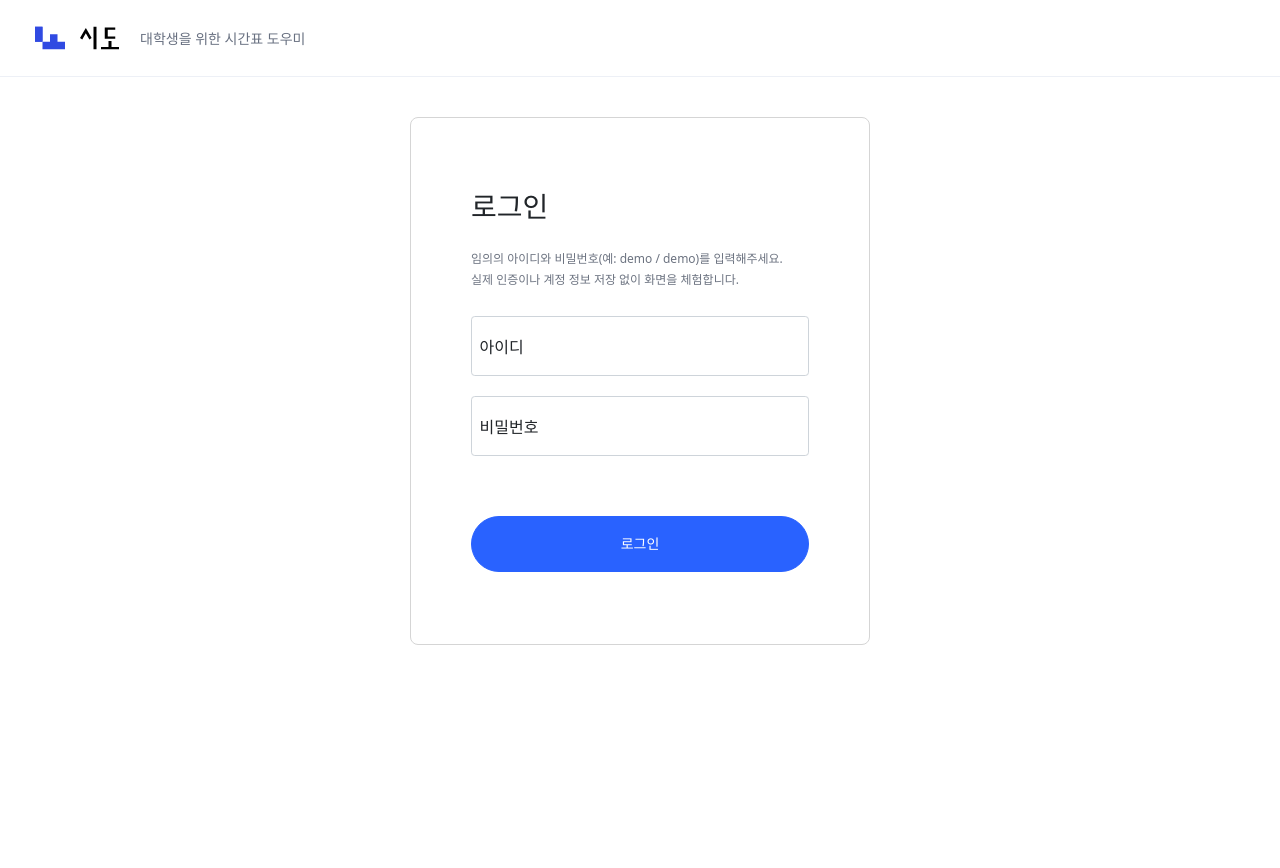
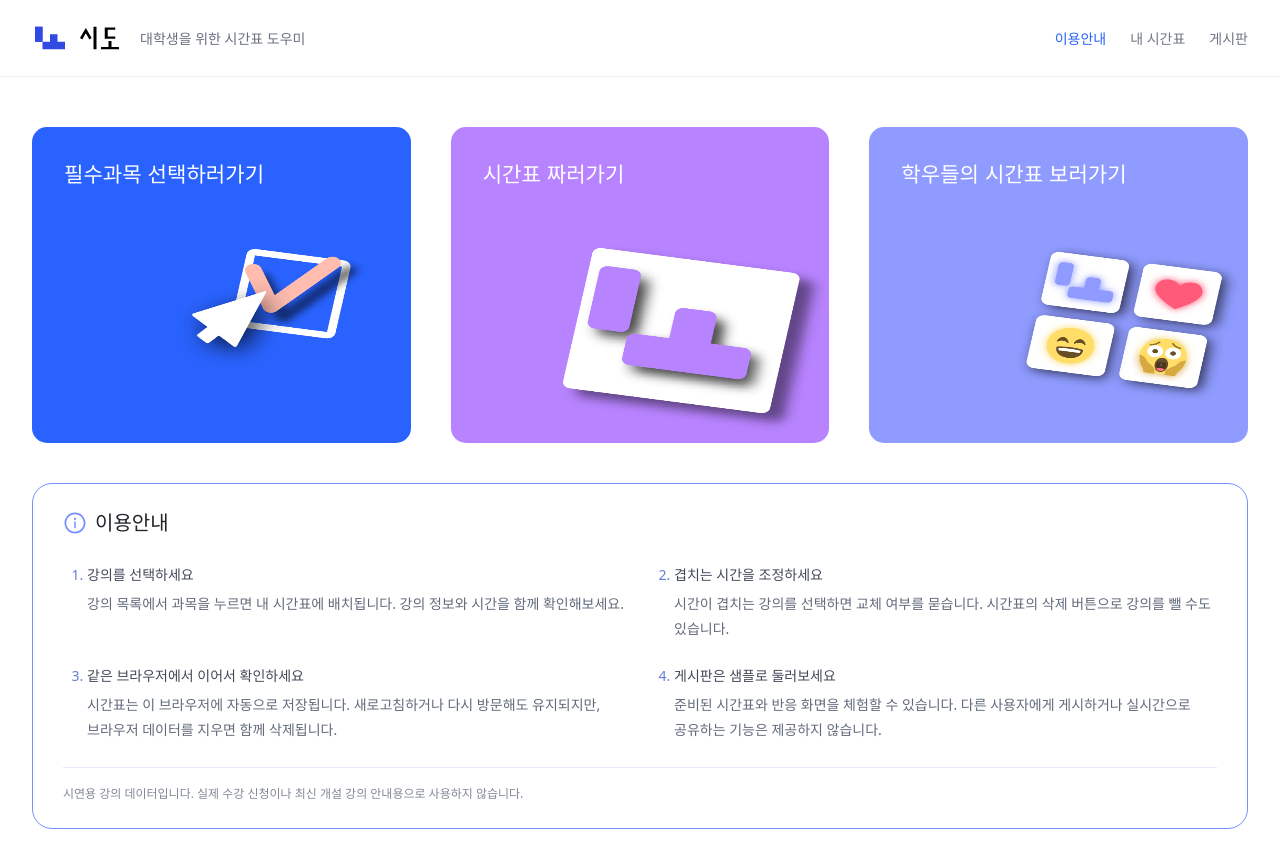
Before and after one commit to TimetableHelper/TimetableHelper-front, a React (Create React App) app: page / in a window 1280 px wide. Shown: the top 868 px of the page. Before the commit the page ends 800 px from the top, so only its background shows below. Built offline with nearby package versions, Linux system fonts and the light colour scheme; what recoil-persist would draw is missing.

Commit message:
Remove demo login gate and open timetable pages directly

```diff
--- a/src/App.css
+++ b/src/App.css
@@ -20,29 +20,11 @@ h2 {
   font-size: 1.4rem;
 }
 
-.form-signin {
-  position: relative;
-  top: 40px;
-  width: 460px;
-  padding: 72px 60px 72px 60px;
-  border: 1px solid #d5d5d5;
-  border-radius: 0.8rem;
-}
-.form-floating,
 .form-select {
   font-weight: 500;
   font-size: 1.6rem;
   height: 60px;
   margin-bottom: 20px;
-}
-
-.title-margin-login {
-  margin-bottom: 56px;
-}
-
-.btn-sido {
-  width: 340px;
-  margin-top: 52px;
 }
 
 .a-pwpage {
@@ -73,9 +55,3 @@ a {
   font-size: 1.4rem;
   font-weight: 400;
 }
-
-.p-checkbox-login {
-  font-size: 1.4rem;
-  font-weight: 500;
-  margin-top: 20px;
-}
--- a/src/Router.js
+++ b/src/Router.js
@@ -1,27 +1,20 @@
 import React from 'react';
 import { BrowserRouter, Navigate, Routes, Route } from 'react-router-dom';
-import { useRecoilValue } from 'recoil';
-import { isLoginIn } from './atoms';
 import MyTimetable from './container/MyTimetable';
 import Article from './container/article';
-import Login from './container/Login';
 import TimetableBoard from './container/TimetableBoard';
 import Main from './container/Main';
-import AlertModalShow from './component/alertNotLoginModalShow';
 
 export function AppRoutes() {
-  const isLoggedIn = useRecoilValue(isLoginIn);
-  const protectedPage = (page) => isLoggedIn ? page : <AlertModalShow />;
-
   return (
     <Routes>
-      <Route path="/" element={isLoggedIn ? <Main /> : <Login />} />
+      <Route path="/" element={<Main />} />
       <Route path="/main" element={<Navigate to="/" replace />} />
       <Route path="/sign-up" element={<Navigate to="/" replace />} />
       <Route path="/sign-up2" element={<Navigate to="/" replace />} />
-      <Route path="/make-newtimetable" element={protectedPage(<Article />)} />
-      <Route path="/my-timetable" element={protectedPage(<MyTimetable />)} />
-      <Route path="/timetable-board" element={protectedPage(<TimetableBoard />)} />
+      <Route path="/make-newtimetable" element={<Article />} />
+      <Route path="/my-timetable" element={<MyTimetable />} />
+      <Route path="/timetable-board" element={<TimetableBoard />} />
       <Route path="*" element={<Navigate to="/" replace />} />
     </Routes>
   );
--- a/src/atoms.js
+++ b/src/atoms.js
@@ -1,23 +1,5 @@
 import { atom } from 'recoil';
 import { recoilPersist } from 'recoil-persist';
-
-// Demo entry stores only a boolean for the current tab, never credentials.
-const sessionLogin = ({ setSelf, onSet }) => {
-  try {
-    window.localStorage.removeItem('userData'); // Retire the old persisted ID.
-  } catch { /* Storage access may be blocked independently. */ }
-  try {
-    setSelf(window.sessionStorage.getItem('timetable-demo-login') === 'true');
-  } catch {
-    // Storage may be unavailable; the demo still works in memory.
-  }
-  onSet((value) => {
-    try {
-      if (value === true) window.sessionStorage.setItem('timetable-demo-login', 'true');
-      else window.sessionStorage.removeItem('timetable-demo-login');
-    } catch { /* Keep the current in-memory session. */ }
-  });
-};
 
 // Accept the old tableInfo key so existing course selections are preserved.
 // Broken/blocked storage must not prevent the demo from opening.
@@ -41,13 +23,6 @@ const { persistAtom: tableInfo } = recoilPersist({
   storage: tableStorage,
 });
 
-// Demo session: boolean only, scoped to this browser tab.
-export const isLoginIn = atom({
-  key: 'isLoginIn',
-  default: false,
-  effects_UNSTABLE: [sessionLogin],
-});
-
 // Keep the original key for existing saved schedules.
 export const finalClassArray = atom({
   key: 'finalClassArr',
--- a/src/component/Header.js
+++ b/src/component/Header.js
@@ -1,26 +1,10 @@
 import React, { useState } from 'react';
-import { Link, NavLink, useNavigate } from 'react-router-dom';
-import { useRecoilState } from 'recoil';
-import { isLoginIn } from '../atoms';
+import { Link, NavLink } from 'react-router-dom';
 import logo from './logo.svg';
 import '../styles/component/Header.scss';
 
 function Header() {
-  const [isLoggedIn, setLoggedIn] = useRecoilState(isLoginIn);
   const [menuOpen, setMenuOpen] = useState(false);
-  const navigate = useNavigate();
-
-  const logout = () => {
-    setLoggedIn(false);
-    // Remove the legacy demo session; keep the saved timetable.
-    try {
-      window.localStorage.removeItem('userData');
-    } catch {
-      // Browsers that block storage can still end the in-memory session.
-    }
-    setMenuOpen(false);
-    navigate('/', { replace: true });
-  };
 
   const closeMenu = () => setMenuOpen(false);
   const navClassName = ({ isActive }) => `sido-nav__link${isActive ? ' is-active' : ''}`;
@@ -34,8 +18,6 @@ function Header() {
           </Link>
           <p>대학생을 위한 시간표 도우미</p>
         </div>
-        {isLoggedIn && (
-          <>
         <button
           type="button"
           className="sido-nav__toggle"
@@ -50,10 +32,7 @@ function Header() {
           <NavLink to="/" end className={navClassName} onClick={closeMenu}>이용안내</NavLink>
           <NavLink to="/my-timetable" className={navClassName} onClick={closeMenu}>내 시간표</NavLink>
           <NavLink to="/timetable-board" className={navClassName} onClick={closeMenu}>게시판</NavLink>
-              <button type="button" id="Header__logoutBtn" onClick={logout}>로그아웃</button>
         </div>
-          </>
-        )}
       </nav>
     </header>
   );
--- a/src/component/alertNotLoginModalShow.js
+++ /dev/null
@@ -1,10 +0,0 @@
-import React from 'react';
-import { Navigate, useLocation } from 'react-router-dom';
-
-function AlertModalShow() {
-  const location = useLocation();
-  const from = `${location.pathname}${location.search}${location.hash}`;
-  return <Navigate to="/" replace state={{ from }} />;
-}
-
-export default AlertModalShow;
--- a/src/container/Login.js
+++ /dev/null
@@ -1,112 +0,0 @@
-import React, { useState } from 'react';
-import { useLocation, useNavigate } from 'react-router-dom';
-import { Helmet, HelmetProvider } from 'react-helmet-async';
-import { useSetRecoilState } from 'recoil';
-import { isLoginIn } from '../atoms';
-import Header from '../component/Header';
-import '../styles/container/DemoEntry.scss';
-
-const demoPaths = new Set([
-  '/',
-  '/main',
-  '/make-newtimetable',
-  '/my-timetable',
-  '/timetable-board',
-]);
-
-function Login() {
-  const setLogin = useSetRecoilState(isLoginIn);
-  const navigate = useNavigate();
-  const location = useLocation();
-  const [id, setId] = useState('');
-  const [password, setPassword] = useState('');
-  const [error, setError] = useState('');
-
-  const handleSubmit = (event) => {
-    event.preventDefault();
-    if (!id.trim() || !password.trim()) {
-      setError('체험용 아이디와 비밀번호를 각각 입력해주세요.');
-      return;
-    }
-
-    // The inputs only open the demo. Do not persist or send either value.
-    const requestedPath = location.state?.from;
-    const destination =
-      typeof requestedPath === 'string' &&
-      demoPaths.has(requestedPath.split(/[?#]/)[0])
-        ? requestedPath
-        : '/';
-    setId('');
-    setPassword('');
-    setError('');
-    setLogin(true);
-    navigate(destination, { replace: true });
-  };
-
-  return (
-    <>
-      <HelmetProvider>
-        <Helmet>
-          <title>로그인 · 시도</title>
-        </Helmet>
-      </HelmetProvider>
-      <Header />
-      <main className="form-signin m-auto demo-login">
-        <form onSubmit={handleSubmit} autoComplete="off" noValidate>
-          <h1 className="p-h1 title-margin-login">로그인</h1>
-          <p className="demo-login__notice" id="demo-login-notice">
-            임의의 아이디와 비밀번호(예: demo / demo)를 입력해주세요.
-            <br />
-            실제 인증이나 계정 정보 저장 없이 화면을 체험합니다.
-          </p>
-          <div className="form-floating">
-            <input
-              type="text"
-              className="form-control h-100"
-              id="demo-id"
-              name="demo-id"
-              placeholder="아이디"
-              autoComplete="off"
-              autoCapitalize="none"
-              spellCheck={false}
-              aria-describedby="demo-login-notice demo-login-error"
-              aria-invalid={Boolean(error)}
-              value={id}
-              onChange={(event) => {
-                setId(event.target.value);
-                setError('');
-              }}
-            />
-            <label htmlFor="demo-id">아이디</label>
-          </div>
-          <div className="form-floating">
-            <input
-              type="password"
-              className="form-control h-100"
-              id="demo-password"
-              name="demo-password"
-              placeholder="비밀번호"
-              autoComplete="new-password"
-              aria-describedby="demo-login-notice demo-login-error"
-              aria-invalid={Boolean(error)}
-              value={password}
-              onChange={(event) => {
-                setPassword(event.target.value);
-                setError('');
-              }}
-            />
-            <label htmlFor="demo-password">비밀번호</label>
-          </div>
-          <p id="demo-login-error" className="demo-login__error" role="alert">
-            {error}
-          </p>
-          <button type="submit" className="btn btn-primary btn-sido">
-            로그인
-          </button>
-        </form>
-      </main>
-    </>
-  );
-}
-
-export default Login;
--- a/src/container/Main.js
+++ b/src/container/Main.js
@@ -49,7 +49,7 @@ function Main() {
             </li>
             <li>
               <strong>같은 브라우저에서 이어서 확인하세요</strong>
-              <p>시간표는 이 브라우저에 자동으로 저장됩니다. 로그아웃해도 유지되지만, 브라우저 데이터를 지우면 함께 삭제됩니다.</p>
+              <p>시간표는 이 브라우저에 자동으로 저장됩니다. 새로고침하거나 다시 방문해도 유지되지만, 브라우저 데이터를 지우면 함께 삭제됩니다.</p>
             </li>
             <li>
               <strong>게시판은 샘플로 둘러보세요</strong>
--- a/src/styles/component/Header.scss
+++ b/src/styles/component/Header.scss
@@ -41,8 +41,7 @@
     flex-shrink: 0;
   }
 
-  &__link,
-  #Header__logoutBtn {
+  &__link {
     padding: 8px 0;
     color: #6f7787;
     font-size: 14px;
@@ -53,11 +52,6 @@
   &__link.is-active,
   &__link:hover {
     color: #2962ff;
-  }
-
-  #Header__logoutBtn {
-    border: 0;
-    background: transparent;
   }
 
   &__toggle {
@@ -119,8 +113,7 @@
       flex-direction: column;
     }
 
-    &__link,
-    #Header__logoutBtn {
+    &__link {
       padding: 10px 8px;
       text-align: left;
     }
--- a/src/styles/container/DemoEntry.scss
+++ /dev/null
@@ -1,45 +0,0 @@
-.demo-login {
-  width: min(460px, calc(100% - 32px));
-  margin-bottom: 80px;
-
-  .title-margin-login {
-    margin-bottom: 24px;
-  }
-
-  &__notice {
-    margin: 0 0 26px;
-    color: #6c7380;
-    font-size: 12px;
-    font-weight: 400;
-    line-height: 1.75;
-    word-break: keep-all;
-    overflow-wrap: anywhere;
-  }
-
-  &__error {
-    min-height: 20px;
-    margin: -4px 0 0;
-    color: #b42318;
-    font-size: 12px;
-    line-height: 1.6;
-  }
-
-  .btn-sido {
-    width: 100%;
-    margin-top: 24px;
-    min-height: 40px;
-    font-size: 14px;
-  }
-}
-
-@media (max-width: 520px) {
-  .demo-login {
-    top: 24px;
-    padding: 40px 24px;
-
-    .form-floating {
-      height: 56px;
-      font-size: 14px;
-    }
-  }
-}
```
Also changed, not shown: 2 other files (tests, documents, lock files or other folders). Lines whose indentation alone changed are shown as unchanged.
